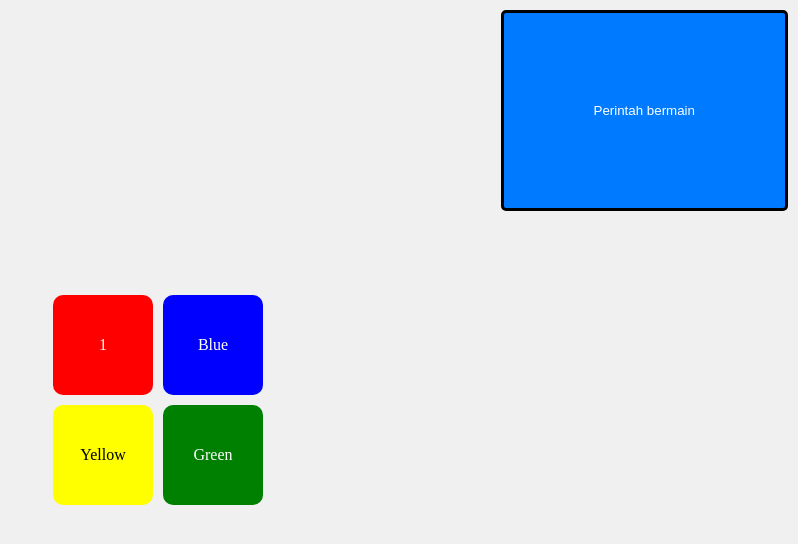
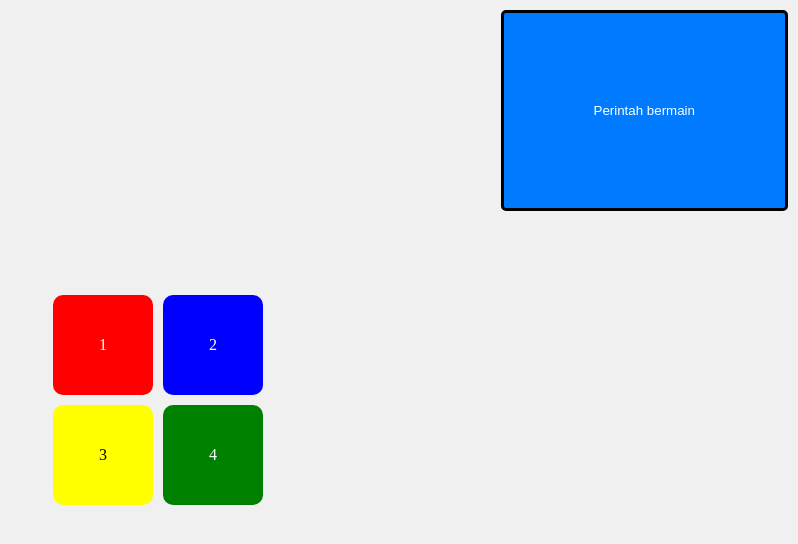
Before and after one commit to mukhttar123/Awal, a plain HTML site: page index.html in a window 1280 px wide. Shown: the whole page, without its empty margins (482-1280 px from the left). Drawn offline with Linux system fonts and the light colour scheme.

Commit message:
Update index.html
One

```diff
--- a/index.html
+++ b/index.html
@@ -89,9 +89,9 @@
 <body>
     <div class="button-container">
         <a href="https://forms.gle/S5vn1nEo62GMuFHW6" class="button red">1</a>
-        <a href="https://www.example.com/blue" class="button blue">Blue</a>
-        <a href="https://www.example.com/yellow" class="button yellow">Yellow</a>
-        <a href="https://www.example.com/green" class="button green">Green</a>
+        <a href="https://www.example.com/blue" class="button blue">2</a>
+        <a href="https://www.example.com/yellow" class="button yellow">3</a>
+        <a href="https://www.example.com/green" class="button green">4</a>
     </div>
 
     <div class="overlay" id="overlay"></div>
```
